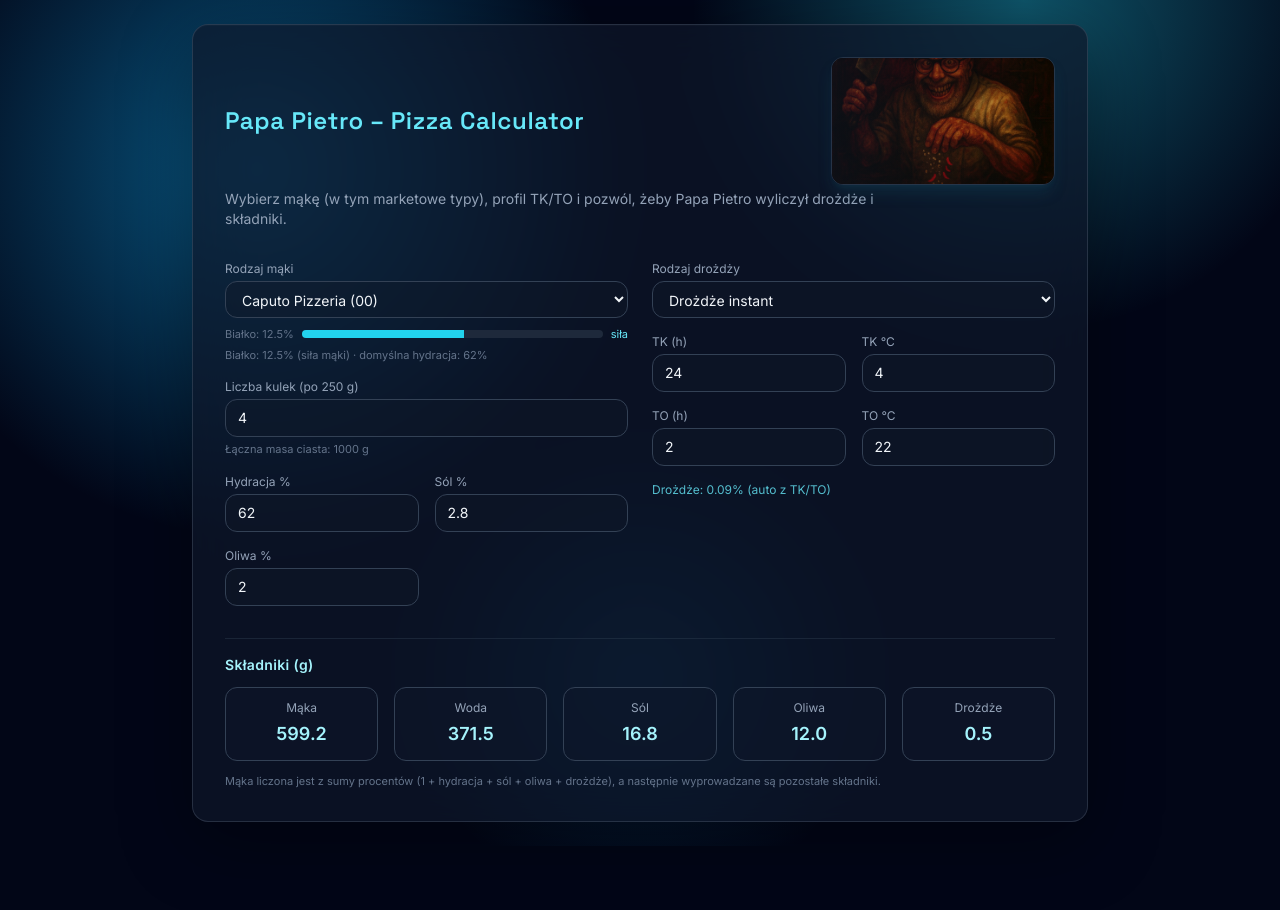
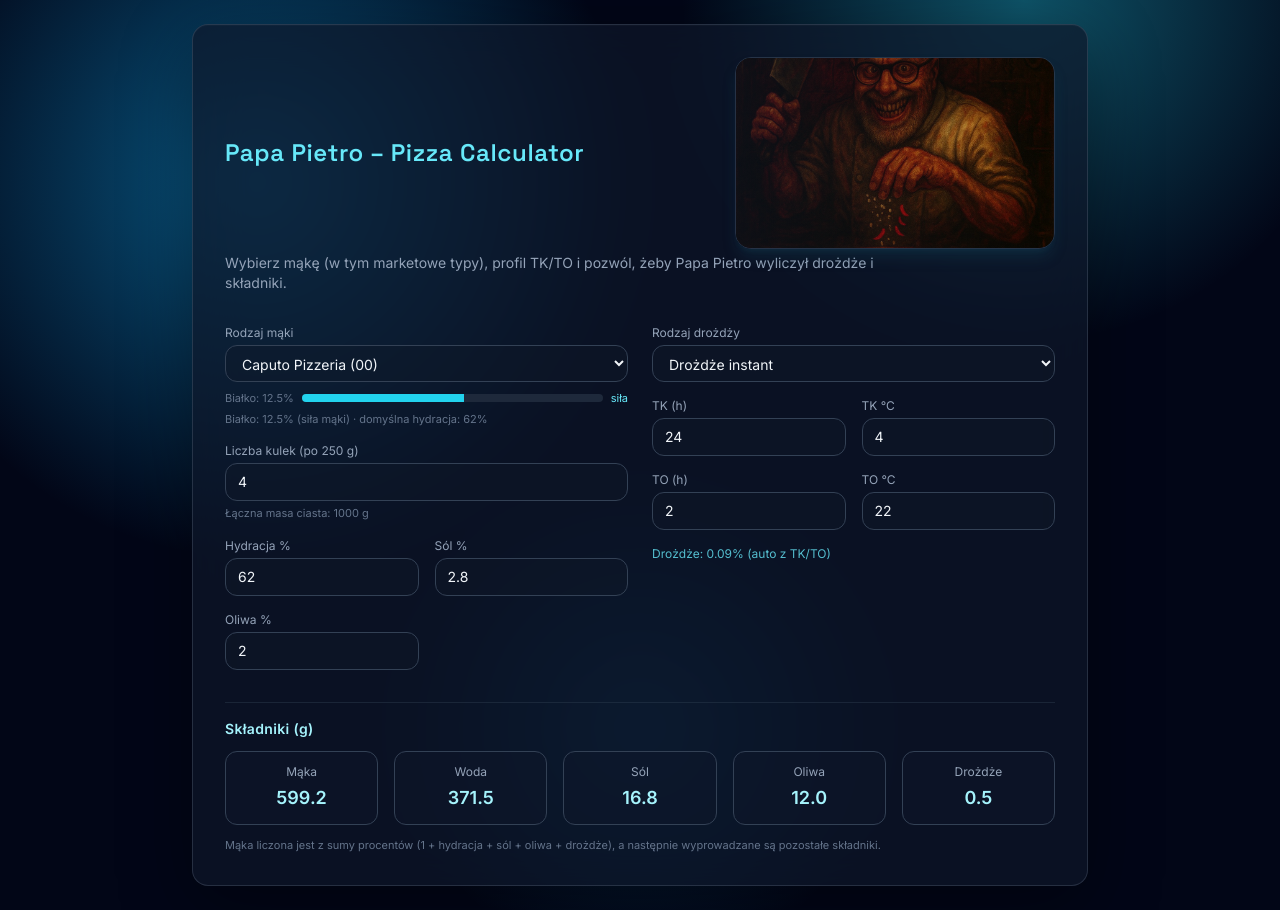
Before and after one commit to dibhell/papa_pietro, a React (Vite) app: page / in a window 1280 px wide. Before the commit the page ends 846 px from the top, so only its background shows below. Built offline with nearby package versions, Linux system fonts and the light colour scheme.

Commit message:
chore: enlarge hero frame for full image view

```diff
--- a/src/App.tsx
+++ b/src/App.tsx
@@ -141,7 +141,7 @@ const DoughCalculator: React.FC = () => {
             Papa Pietro – Pizza Calculator
             </h1>
             {heroVisible && (
-              <div className="w-full md:w-56 h-32 rounded-xl overflow-hidden border border-slate-700/70 shadow-lg shadow-cyan-900/30 relative">
+              <div className="w-full md:w-72 lg:w-80 h-44 md:h-48 rounded-2xl overflow-hidden border border-slate-700/70 shadow-lg shadow-cyan-900/30 relative">
                 <img
                   src={heroImage}
                   alt="Papa Pietro dusting pizza with chili flakes"
```
